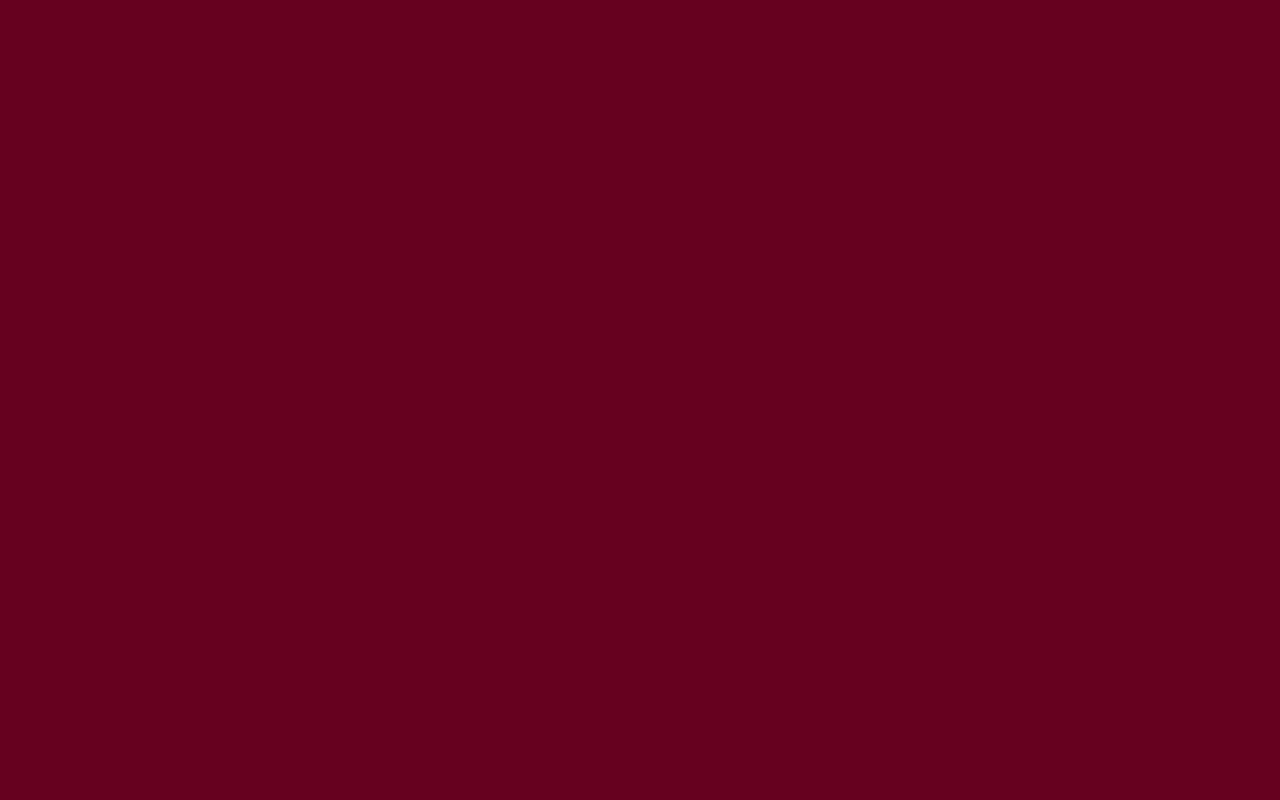
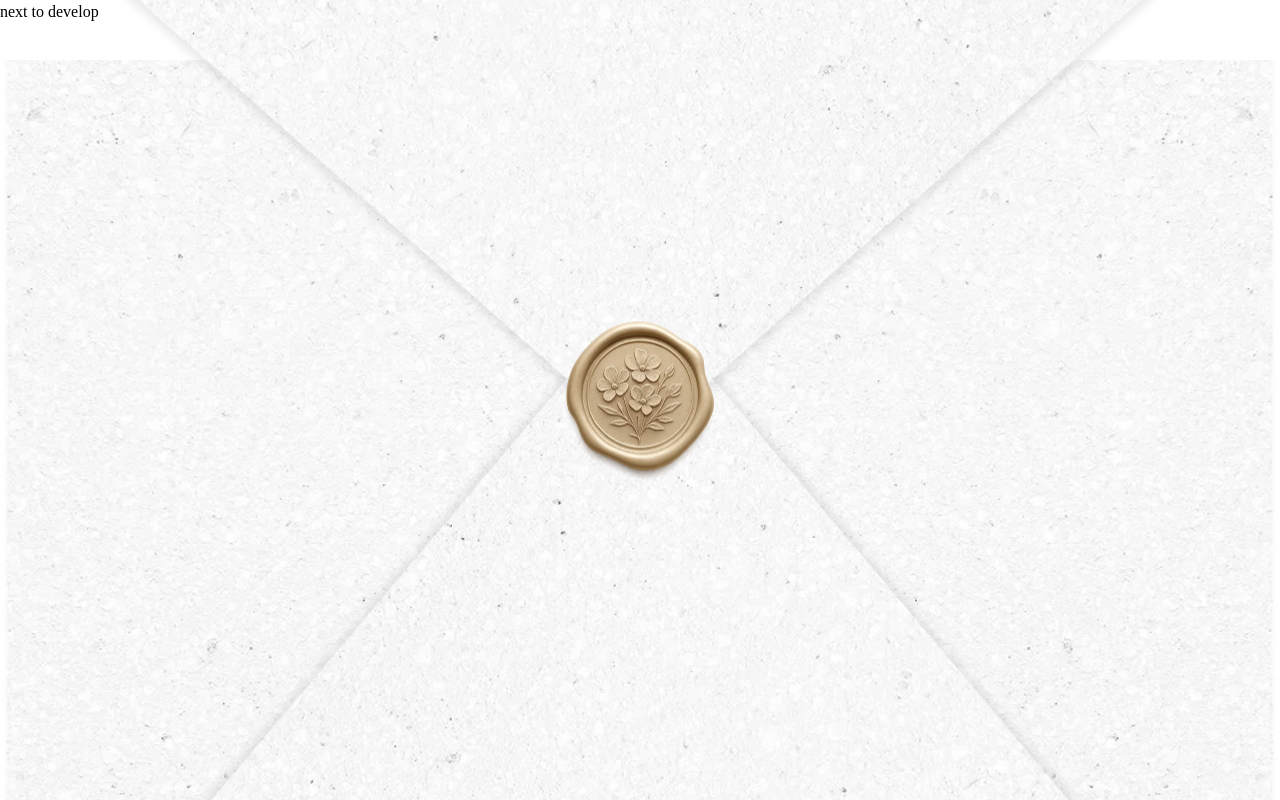
Before and after one commit to ashmeetsingh2000/hardit, a plain HTML site: page index.html in a window 1280 px wide. Drawn offline with Linux system fonts and the light colour scheme.

Commit message:
leader addde

```diff
--- a/css/index.css
+++ b/css/index.css
@@ -25,7 +25,6 @@ body {
 /* 6. Improve media defaults */
 img, picture, video, canvas, svg {
   display: block;
-  max-width: 100%;
 }
 
 /* 7. Inherit fonts for form controls */
--- a/css/style.css
+++ b/css/style.css
@@ -12,24 +12,162 @@ main{
     margin: 0 auto;
 }
 
-
-#heroVideo{
-    width: 100%;
-    height: 100vh;
-    background-color: var(--color-primary);
-    display: flex;
-    justify-content: center;
-    overflow: hidden;
+/* Stamp */
+.loader-stamp{
+    position: fixed;
+    left: 50%;
+    top: 50%;
+    transform: translate(-50%, -50%);
+    border: none;
+    background: none;
+    cursor: pointer;
+    z-index: 10;
 }
 
-.hero-video-container {
-    width: 600px;
-    margin: 0 auto;
+.loader-stamp img{
+    display: inline;
+    width: 170px;
+    height: 170px;
+
+    transition:
+        transform 2.5s cubic-bezier(.22,.61,.36,1),
+        opacity 2.5s ease;
 }
-.hero-video {
-    width: 440px;
-    height: 760px;
-    margin: 0 auto;
-    object-fit: cover;
+/* Stamp */
+/* Stamp disappears */
+.loader.open .loader-stamp img{
+    transform:scale(1.4);
+    opacity:0;
+}
+
+/* top triangle */
+.top_triangle_box{
+    width:100%;
+    height:55vh;
+    position:fixed;
+    z-index:9;
+    overflow:hidden;
+
+    transition:transform 3s cubic-bezier(.22,.61,.36,1);
+}
+.top_triangle_box img{
+    position: absolute;
+    left: 50%;
+    bottom: 0;
+    transform: translateX(-50%);
+    width: 1200px;
+    height: auto;
     display: block;
 }
+/* top triangle */
+
+/* bottom triangle */
+.bottom_triangle_box{
+    width:100%;
+    height:62vh;
+    position:fixed;
+    bottom:0;
+    z-index:8;
+    overflow:hidden;
+
+    transition:transform 3s cubic-bezier(.22,.61,.36,1);
+}
+.bottom_triangle_box img{
+    position: absolute;
+    left: 50%;
+    top: 0;
+    transform: translateX(-50%);
+    width: 1200px;
+    height: auto;
+    display: block;
+}
+/* bottom triangle */
+
+/* left triangle */
+.left_triangle_box{
+    width:50vw;
+    height:100vh;
+    position:fixed;
+    left:0;
+    top:0;
+    transform:translateY(60px);
+    z-index:7;
+    overflow:hidden;
+    transition:transform 3s cubic-bezier(.22,.61,.36,1);
+}
+.left_triangle_box img{
+    position: absolute;
+    right: 0;
+    top: 50%;
+    transform: translateY(-50%);
+    width: auto;
+    height: 1200px;
+    display: block;
+}
+/* left triangle */
+
+
+/* right triangle */
+.right_triangle_box{
+    width:50vw;
+    height:100vh;
+    position:fixed;
+    right:0;
+    top:0;
+    transform:translateY(60px);
+    z-index:7;
+    overflow:hidden;
+
+    transition:transform 3s cubic-bezier(.22,.61,.36,1);
+}
+
+.right_triangle_box img{
+    position: absolute;
+    left: 0;
+    top: 50%;
+    transform: translateY(-50%);
+    width: auto;
+    height: 1200px;
+    display: block;
+}
+/* right triangle */
+
+
+
+
+/* Envelope opens */
+
+.loader.envelope-open .top_triangle_box{
+    transform:translateY(-110%);
+}
+
+.loader.envelope-open .bottom_triangle_box{
+    transform:translateY(110%);
+}
+
+.loader.envelope-open .left_triangle_box{
+    transform:translate(-110%,60px);
+}
+
+.loader.envelope-open .right_triangle_box{
+    transform:translate(110%,60px);
+}
+
+
+/* Hide loader after animation */
+
+.loader.finished{
+
+    opacity:0;
+    visibility:hidden;
+
+    transition:
+        opacity .35s ease,
+        visibility .35s;
+}
+
+
+/* ------------------------------ main page section ------------------------------ */
+#main_page_section{
+}
+/* ------------------------------ main page section ------------------------------ */
--- a/index.html
+++ b/index.html
@@ -1,5 +1,6 @@
 <!DOCTYPE html>
 <html lang="en">
+
 <head>
     <meta charset="UTF-8">
     <meta name="viewport" content="width=device-width, initial-scale=1.0">
@@ -20,49 +21,51 @@
 
     <main>
 
-        <!-- Hero -->
-        <section id="heroVideo">
-            <!-- <div class="hero-video-container">
+        <div id="loader" class="loader">
 
-                <video
-                    class="hero-video"
-                    autoplay
-                    muted
-                    loop
-                    playsinline
-                >
-                    <source src="assests/VictorPaul.mp4" type="video/mp4">
-                </video>
+            <div class="top_triangle_box">
+                <img src="assests/loadertop.webp" alt="">
+            </div>
 
-            </div> -->
-        </section>
+            <div class="bottom_triangle_box">
+                <img src="assests/loaderbottom.webp" alt="">
+            </div>
 
-        <!-- Features -->
-        <section id="features">
+            <div class="left_triangle_box">
+                <img src="assests/loaderleft.webp" alt="">
+            </div>
 
-        </section>
+            <div class="right_triangle_box">
+                <img src="assests/loaderright.webp" alt="">
+            </div>
 
-        <!-- Benefits -->
-        <section id="benefits">
+            <button class="loader-stamp">
+                <img src="assests/loadermiddle.webp"id="loaderStamp" alt="Open">
+            </button>
 
-        </section>
+        </div>
 
-        <!-- Testimonials -->
-        <section id="testimonials">
-
-        </section>
-
-        <!-- FAQ -->
-        <section id="faq">
-
-        </section>
-
-        <!-- Footer -->
-        <footer>
-
-        </footer>
+        <div id="main_page_section">
+            next to develop
+        </div>
 
     </main>
 
+    <script>
+        const loader = document.getElementById("loader");
+        const stamp = document.getElementById("loaderStamp");
+        stamp.addEventListener("click", () => {
+            loader.classList.add("open");
+            setTimeout(() => {
+                loader.classList.add("envelope-open");
+            },2000);
+
+            setTimeout(() => {
+                loader.classList.add("finished");
+            },4100);
+
+        });
+    </script>
 </body>
+
 </html>
```
